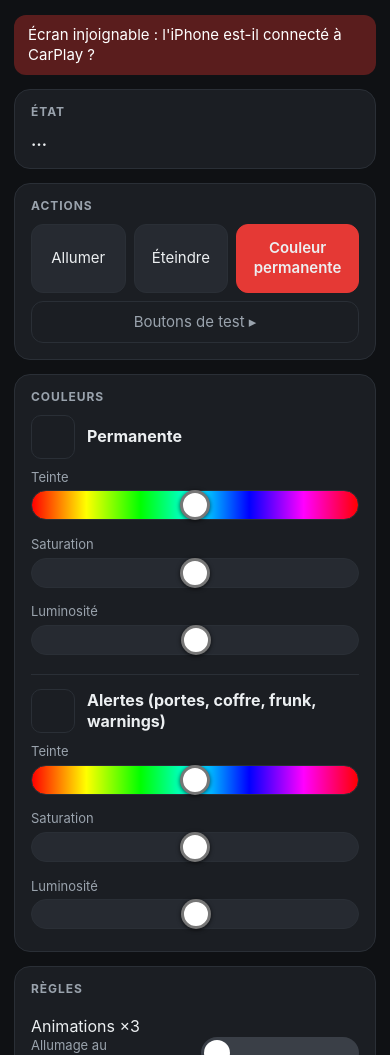
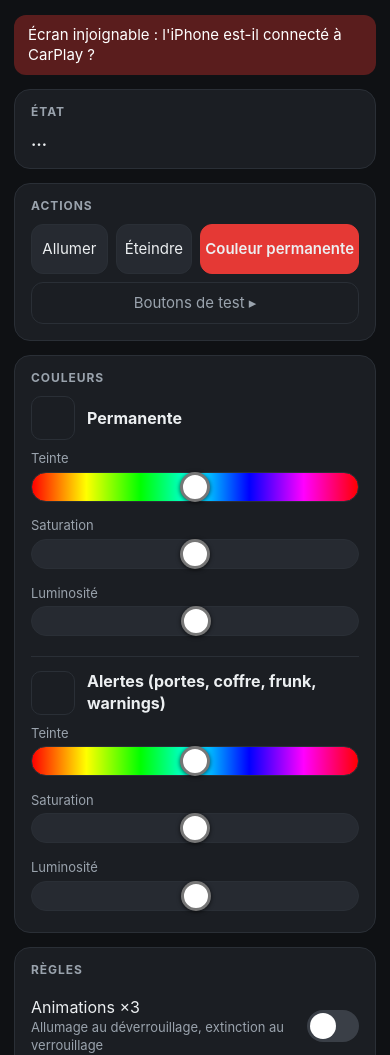
Before and after one commit to guillaume-rbe/ruban-led, a plain HTML site: page res/raw/remote.html in a window 390 px wide. Shown: the part 45-1100 px from the top of the page. Drawn offline with Linux system fonts and the light colour scheme; no server answers.

Commit message:
iPhone page: normal-size switches, action buttons on one line
Co-Authored-By: Claude Opus 5.5 <noreply@anthropic.com>

```diff
--- a/res/raw/remote.html
+++ b/res/raw/remote.html
@@ -25,7 +25,8 @@
   .muted { color:var(--muted); font-size:15px; }
   .warn { color:var(--warn); font-weight:600; font-size:15px; }
   .grid { display:grid; grid-template-columns:1fr 1fr; gap:8px; }
-  .grid3 { display:grid; grid-template-columns:1fr 1fr 1.3fr; gap:8px; }
+  .grid3 { display:grid; grid-template-columns:1fr 1fr 1.7fr; gap:8px; }
+  .grid3 button { white-space:nowrap; padding:13px 4px; }
   button { font:inherit; font-size:15px; color:var(--text); background:#262A31; border:1px solid var(--line);
            border-radius:12px; padding:13px 8px; min-height:50px; width:100%; }
   button:active { background:#333944; }
@@ -42,7 +43,7 @@
   input.hue { background:linear-gradient(to right,#f00,#ff0,#0f0,#0ff,#00f,#f0f,#f00); }
   .switch { display:flex; align-items:center; gap:12px; padding:9px 0; border-top:1px solid var(--line); }
   .switch:first-of-type { border-top:none; }
-  .switch span { flex:1; }
+  .switch > span:first-child { flex:1; min-width:0; }
   .switch small { display:block; color:var(--muted); font-size:13px; }
   .tog { position:relative; width:52px; height:32px; flex:none; }
   .tog input { opacity:0; width:0; height:0; }
```
